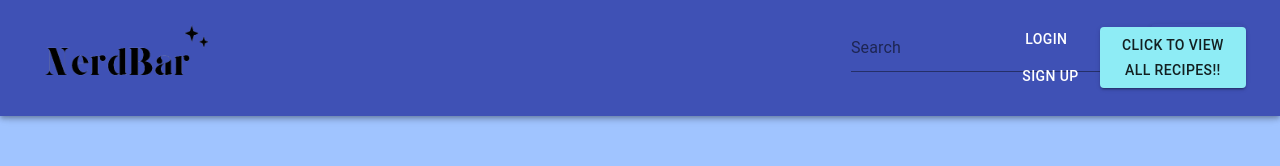
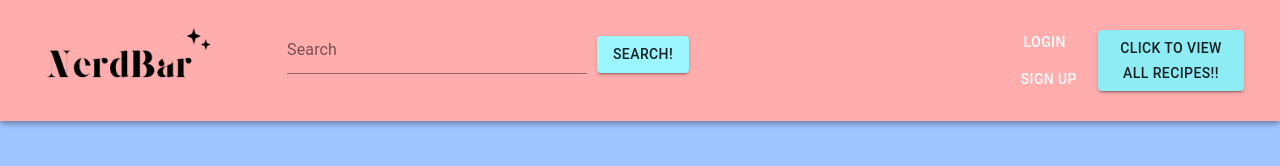
Before and after one commit to klsmith5370/NerdBar, a React app: page / in a window 1280 px wide. Built offline with nearby package versions, Linux system fonts and the light colour scheme; no server answers.

Commit message:
Styling for navbar

```diff
--- a/client/components/Navbar.js
+++ b/client/components/Navbar.js
@@ -11,7 +11,7 @@ import { AuthForm } from './AuthForm'
 
 
 const Navbar = ({handleClick, isLoggedIn}) => (
-  <AppBar style={{ display: 'flex', flexDirection: 'row', justifyContent: 'space-between' }}>
+  <AppBar style={{ display: 'flex', flexDirection: 'row', justifyContent: 'space-between', backgroundColor: '#FFADAD', padding: '2px'}}>
     <Toolbar style={{ display: 'flex', justifyContent: 'space-between', width: '100%' }}>
       {/* <IconButton edge='start' color='inherit' component={Link} to='/login'>
         {isLoggedIn ? <HiHome /> : <IoMenuOutline />}
--- a/client/components/SearchBar.js
+++ b/client/components/SearchBar.js
@@ -28,7 +28,7 @@ export const SearchBar = () => {
                     onChange={(evt) => setSearch(evt.target.value)}
                 />
 
-                <Button type='submit' variant='contained' color='primary'>
+                <Button type='submit' variant='contained' style={{ backgroundColor: '#9BF6FF', marginTop: '20px', marginLeft: '10px'}}>
                     Search!
                 </Button>
             </form>
--- a/public/style.css
+++ b/public/style.css
@@ -113,7 +113,7 @@ form input[type='password'] {
 }
 
 .search {
-  position: fixed;
+  /* position: fixed; */
   top: 0;
   right: 0;
   padding: 5px;
```
